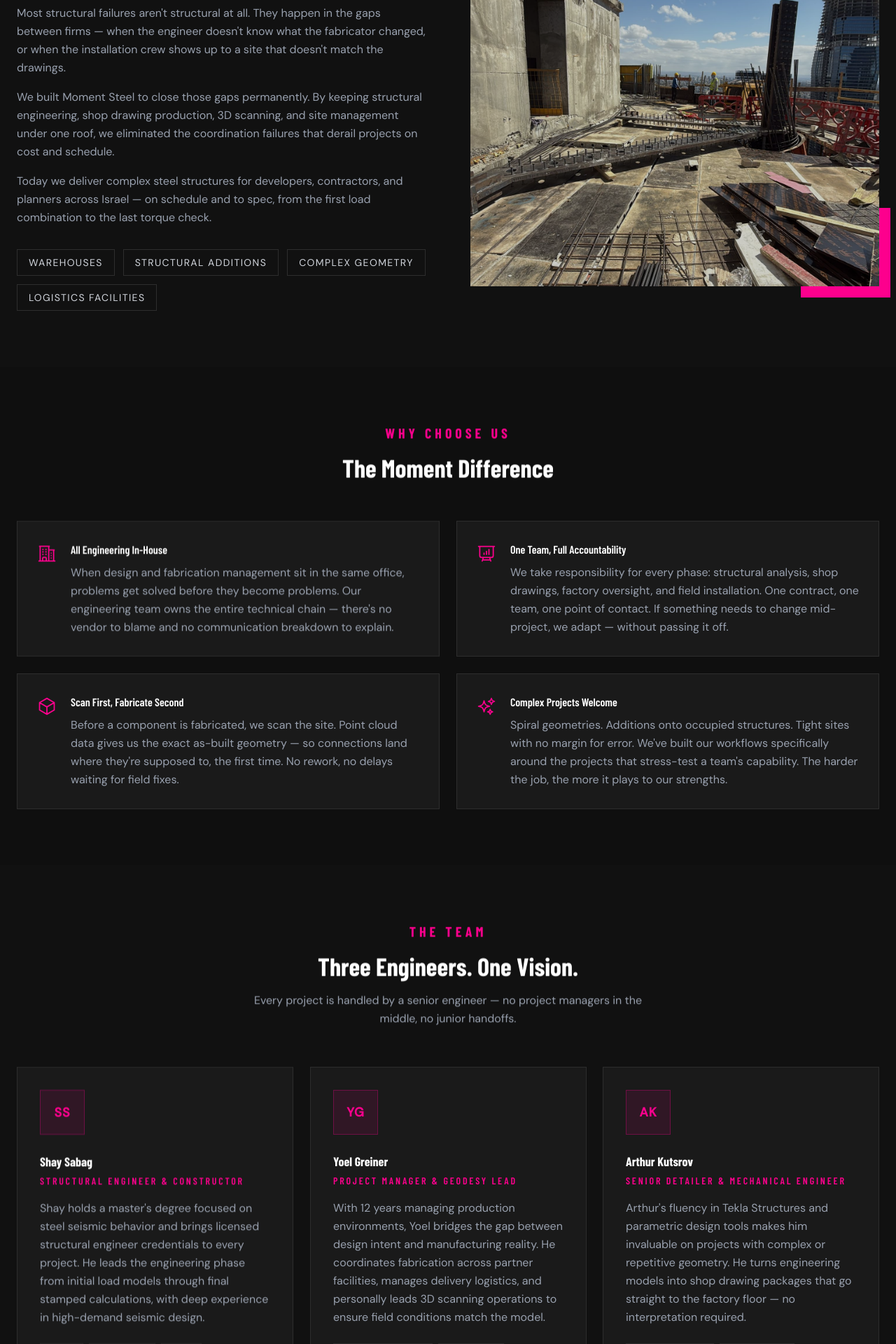
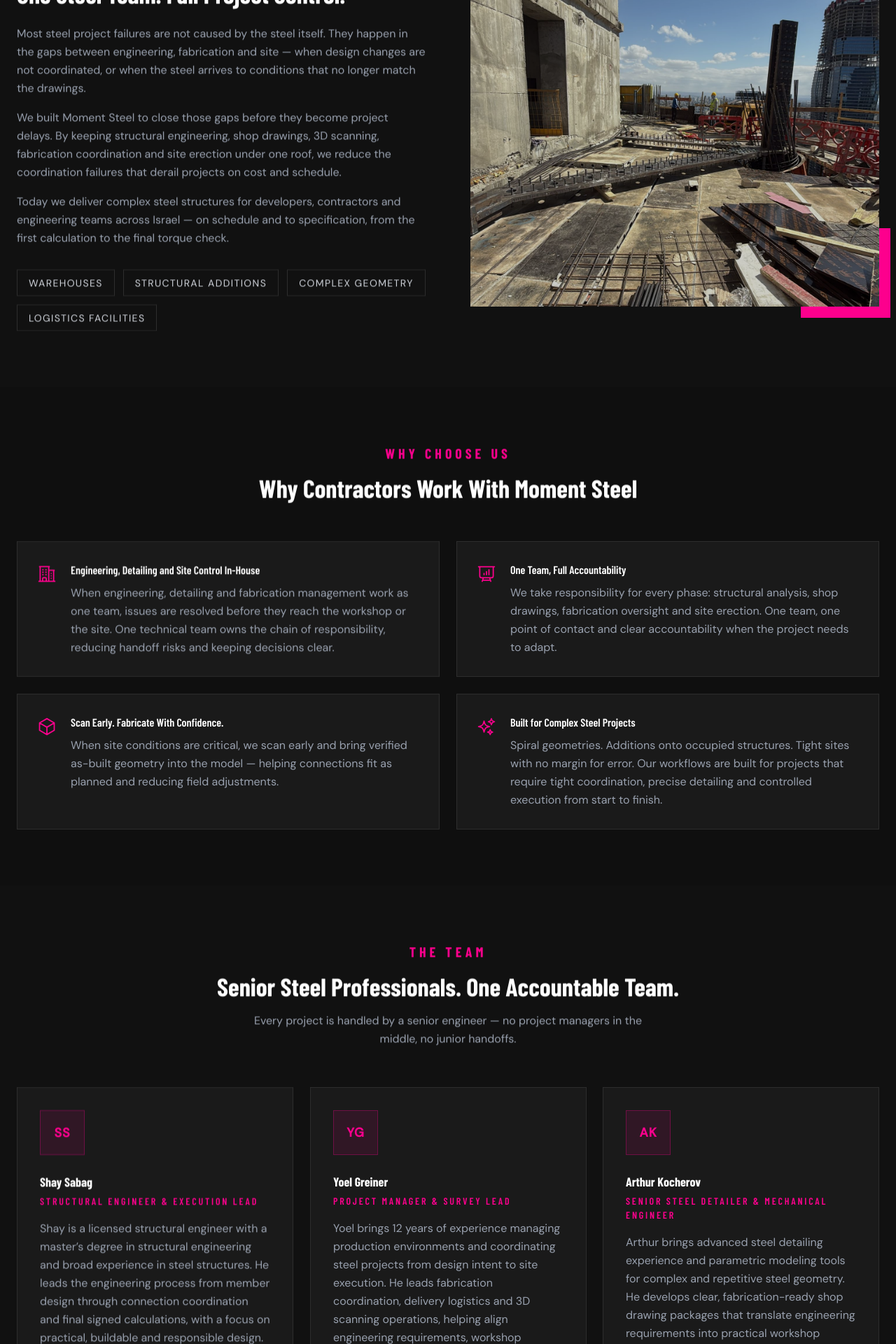
Before and after one commit to ShaySabag360/moment-steel-website, a Next.js app: page /about in a window 1280 px wide. Shown: the part 880-2800 px from the top of the page at 70% size. Built offline with nearby package versions, Linux system fonts and the light colour scheme; a web font is replaced by a local one.

Commit message:
Site-wide copy rewrite

```diff
--- a/src/app/about/page.tsx
+++ b/src/app/about/page.tsx
@@ -10,25 +10,25 @@
 const team = [
   {
     name: "Shay Sabag",
-    role: "Structural Engineer & Constructor",
+    role: "Structural Engineer & Execution Lead",
     description:
-      "Shay holds a master's degree focused on steel seismic behavior and brings licensed structural engineer credentials to every project. He leads the engineering phase from initial load models through final stamped calculations, with deep experience in high-demand seismic design.",
+      "Shay is a licensed structural engineer with a master’s degree in structural engineering and broad experience in steel structures. He leads the engineering process from member design through connection coordination and final signed calculations, with a focus on practical, buildable and responsible design.",
     tags: ["Dlubal", "IdeaStatica", "Strap", "Seismic Design"],
     initials: "SS",
   },
   {
     name: "Yoel Greiner",
-    role: "Project Manager & Geodesy Lead",
+    role: "Project Manager & Survey Lead",
     description:
-      "With 12 years managing production environments, Yoel bridges the gap between design intent and manufacturing reality. He coordinates fabrication across partner facilities, manages delivery logistics, and personally leads 3D scanning operations to ensure field conditions match the model.",
+      "Yoel brings 12 years of experience managing production environments and coordinating steel projects from design intent to site execution. He leads fabrication coordination, delivery logistics and 3D scanning operations, helping align engineering requirements, workshop production and real site conditions throughout the project with clear responsibility for practical execution.",
     tags: ["3D Laser Scanning", "Fabrication", "Logistics", "Geodesy"],
     initials: "YG",
   },
   {
-    name: "Arthur Kutsrov",
-    role: "Senior Detailer & Mechanical Engineer",
+    name: "Arthur Kocherov",
+    role: "Senior Steel Detailer & Mechanical Engineer",
     description:
-      "Arthur's fluency in Tekla Structures and parametric design tools makes him invaluable on projects with complex or repetitive geometry. He turns engineering models into shop drawing packages that go straight to the factory floor — no interpretation required.",
+      "Arthur brings advanced steel detailing experience and parametric modeling tools for complex and repetitive steel geometry. He develops clear, fabrication-ready shop drawing packages that translate engineering requirements into practical workshop information, supporting efficient production and reducing interpretation during fabrication.",
     tags: ["Tekla Structures", "Grasshopper", "Parametric Modeling", "Detailing"],
     initials: "AK",
   },
@@ -36,9 +36,9 @@
 
 const differentiators = [
   {
-    title: "All Engineering In-House",
+    title: "Engineering, Detailing and Site Control In-House",
     description:
-      "When design and fabrication management sit in the same office, problems get solved before they become problems. Our engineering team owns the entire technical chain — there's no vendor to blame and no communication breakdown to explain.",
+      "When engineering, detailing and fabrication management work as one team, issues are resolved before they reach the workshop or the site. One technical team owns the chain of responsibility, reducing handoff risks and keeping decisions clear.",
     icon: (
       <svg viewBox="0 0 24 24" fill="none" stroke="currentColor" strokeWidth={1.5} className="w-7 h-7">
         <path d="M2.25 21h19.5m-18-18v18m10.5-18v18m6-13.5V21M6.75 6.75h.75m-.75 3h.75m-.75 3h.75m3-6h.75m-.75 3h.75m-.75 3h.75M6.75 21v-3.375c0-.621.504-1.125 1.125-1.125h2.25c.621 0 1.125.504 1.125 1.125V21M3 3h12m-.75 4.5H21m-3.75 3.75h.008v.008h-.008v-.008zm0 3h.008v.008h-.008v-.008zm0 3h.008v.008h-.008v-.008z" strokeLinecap="round" strokeLinejoin="round" />
@@ -48,7 +48,7 @@
   {
     title: "One Team, Full Accountability",
     description:
-      "We take responsibility for every phase: structural analysis, shop drawings, factory oversight, and field installation. One contract, one team, one point of contact. If something needs to change mid-project, we adapt — without passing it off.",
+      "We take responsibility for every phase: structural analysis, shop drawings, fabrication oversight and site erection. One team, one point of contact and clear accountability when the project needs to adapt.",
     icon: (
       <svg viewBox="0 0 24 24" fill="none" stroke="currentColor" strokeWidth={1.5} className="w-7 h-7">
         <path d="M3.75 3v11.25A2.25 2.25 0 006 16.5h2.25M3.75 3h-1.5m1.5 0h16.5m0 0h1.5m-1.5 0v11.25A2.25 2.25 0 0118 16.5h-2.25m-7.5 0h7.5m-7.5 0l-1 3m8.5-3l1 3m0 0l.5 1.5m-.5-1.5h-9.5m0 0l-.5 1.5M9 11.25v1.5M12 9v3.75m3-6v6" strokeLinecap="round" strokeLinejoin="round" />
@@ -56,9 +56,9 @@
     ),
   },
   {
-    title: "Scan First, Fabricate Second",
+    title: "Scan Early. Fabricate With Confidence.",
     description:
-      "Before a component is fabricated, we scan the site. Point cloud data gives us the exact as-built geometry — so connections land where they're supposed to, the first time. No rework, no delays waiting for field fixes.",
+      "When site conditions are critical, we scan early and bring verified as-built geometry into the model — helping connections fit as planned and reducing field adjustments.",
     icon: (
       <svg viewBox="0 0 24 24" fill="none" stroke="currentColor" strokeWidth={1.5} className="w-7 h-7">
         <path d="M21 7.5l-9-5.25L3 7.5m18 0l-9 5.25m9-5.25v9l-9 5.25M3 7.5l9 5.25M3 7.5v9l9 5.25m0-9v9" strokeLinecap="round" strokeLinejoin="round" />
@@ -66,9 +66,9 @@
     ),
   },
   {
-    title: "Complex Projects Welcome",
+    title: "Built for Complex Steel Projects",
     description:
-      "Spiral geometries. Additions onto occupied structures. Tight sites with no margin for error. We've built our workflows specifically around the projects that stress-test a team's capability. The harder the job, the more it plays to our strengths.",
+      "Spiral geometries. Additions onto occupied structures. Tight sites with no margin for error. Our workflows are built for projects that require tight coordination, precise detailing and controlled execution from start to finish.",
     icon: (
       <svg viewBox="0 0 24 24" fill="none" stroke="currentColor" strokeWidth={1.5} className="w-7 h-7">
         <path d="M9.813 15.904L9 18.75l-.813-2.846a4.5 4.5 0 00-3.09-3.09L2.25 12l2.846-.813a4.5 4.5 0 003.09-3.09L9 5.25l.813 2.846a4.5 4.5 0 003.09 3.09L15.75 12l-2.846.813a4.5 4.5 0 00-3.09 3.09zM18.259 8.715L18 9.75l-.259-1.035a3.375 3.375 0 00-2.455-2.456L14.25 6l1.036-.259a3.375 3.375 0 002.455-2.456L18 2.25l.259 1.035a3.375 3.375 0 002.456 2.456L21.75 6l-1.035.259a3.375 3.375 0 00-2.456 2.456zM16.894 20.567L16.5 21.75l-.394-1.183a2.25 2.25 0 00-1.423-1.423L13.5 18.75l1.183-.394a2.25 2.25 0 001.423-1.423l.394-1.183.394 1.183a2.25 2.25 0 001.423 1.423l1.183.394-1.183.394a2.25 2.25 0 00-1.423 1.423z" strokeLinecap="round" strokeLinejoin="round" />
@@ -95,10 +95,10 @@
             <span className="text-[#fd008d]">We eliminated them.</span>
           </h1>
           <p className="text-gray-400 text-lg mt-8 max-w-2xl leading-relaxed">
-            We started Moment Steel on a single conviction: one team should
-            carry a project from the first structural calculation to the last
-            bolt on site. Not a relay race — a continuous sprint with full
-            accountability at every stage.
+            Moment Steel was built around one principle: one accountable team
+            should carry a steel project from the first structural calculation
+            to the last bolt on site. Not a relay race between separate firms —
+            one controlled process with accountability at every stage.
           </p>
         </div>
       </section>
@@ -112,26 +112,28 @@
                 Our Story
               </p>
               <h2 className="text-3xl md:text-4xl font-bold text-white mb-6">
-                One Roof. Full Control.
+                One Steel Team. Full Project Control.
               </h2>
               <div className="space-y-4 text-gray-400 text-base leading-relaxed">
                 <p>
-                  Most structural failures aren&apos;t structural at all. They happen
-                  in the gaps between firms — when the engineer doesn&apos;t know what
-                  the fabricator changed, or when the installation crew shows up
-                  to a site that doesn&apos;t match the drawings.
+                  Most steel project failures are not caused by the steel
+                  itself. They happen in the gaps between engineering,
+                  fabrication and site — when design changes are not
+                  coordinated, or when the steel arrives to conditions that no
+                  longer match the drawings.
                 </p>
                 <p>
-                  We built Moment Steel to close those gaps permanently. By
-                  keeping structural engineering, shop drawing production, 3D
-                  scanning, and site management under one roof, we eliminated
-                  the coordination failures that derail projects on cost and
-                  schedule.
+                  We built Moment Steel to close those gaps before they become
+                  project delays. By keeping structural engineering, shop
+                  drawings, 3D scanning, fabrication coordination and site
+                  erection under one roof, we reduce the coordination failures
+                  that derail projects on cost and schedule.
                 </p>
                 <p>
                   Today we deliver complex steel structures for developers,
-                  contractors, and planners across Israel — on schedule and to
-                  spec, from the first load combination to the last torque check.
+                  contractors and engineering teams across Israel — on schedule
+                  and to specification, from the first calculation to the final
+                  torque check.
                 </p>
               </div>
 
@@ -176,7 +178,7 @@
               Why Choose Us
             </p>
             <h2 className="text-3xl md:text-4xl font-bold text-white">
-              The Moment Difference
+              Why Contractors Work With Moment Steel
             </h2>
           </div>
 
@@ -210,7 +212,7 @@
               The Team
             </p>
             <h2 className="text-3xl md:text-4xl font-bold text-white">
-              Three Engineers. One Vision.
+              Senior Steel Professionals. One Accountable Team.
             </h2>
             <p className="text-gray-400 mt-4 max-w-xl mx-auto text-base leading-relaxed">
               Every project is handled by a senior engineer — no project
@@ -265,7 +267,7 @@
         </span>
         <div className="relative z-10 max-w-7xl mx-auto px-6 text-center">
           <h2 className="font-display font-bold text-white text-5xl md:text-6xl mb-4">
-            Tell us what you&apos;re building.
+            Tell Us About Your Steel Project.
           </h2>
           <p className="text-white/80 text-base md:text-lg mb-10 max-w-xl mx-auto">
             Share your project scope and we&apos;ll get back to you within one
--- a/src/app/page.tsx
+++ b/src/app/page.tsx
@@ -26,7 +26,7 @@
   {
     quote: (
       <>
-        Working with Moment gives you peace of mind —{" "}
+        Working with Moment gives you confidence —{" "}
         <strong className="text-white font-semibold">
           solid engineering, quality execution, and results that hold up over
           time.
@@ -41,13 +41,13 @@
   {
     quote: (
       <>
-        Moment brings together engineering expertise and rigorous execution —{" "}
+        Moment combines strong engineering expertise with meticulous execution and{" "}
         <strong className="text-white font-semibold">
-          reliable at every stage of the steel project.
+          reliability at every stage of the steel project.
         </strong>
       </>
     ),
-    name: "Ben Shugol",
+    name: "Ben Shogel",
     company: "Shikun & Binui",
     logo: "https://moment-steel.com/wp-content/uploads/2026/02/%D7%A9%D7%99%D7%9B%D7%95%D7%9F-%D7%95%D7%91%D7%99%D7%A0%D7%95%D7%99-%D7%90%D7%A4%D7%95%D7%A8-1.webp",
     logoOpacity: 0.7,
@@ -55,11 +55,11 @@
   {
     quote: (
       <>
-        Excellent partners.{" "}
+        Excellent partners to work with.{" "}
         <strong className="text-white font-semibold">
-          High-level design, execution, and installation
+          High-quality engineering, execution and erection
         </strong>{" "}
-        — and outstanding coordination with every party involved.
+        — and outstanding coordination across all project stakeholders.
       </>
     ),
     name: "Daniel Parsha",
@@ -73,27 +73,27 @@
   {
     title: "Structural Design",
     description:
-      "Full structural engineering by licensed professionals. We run calculations in Dlubal, IdeaStatica, and Strap — selecting the right tool for the structural system at hand.",
+      "Structural engineering for steel projects, from member sizing to connection design. We use advanced engineering software to select the right calculation approach for each structural system.",
   },
   {
     title: "Shop Drawings & Detailing",
     description:
-      "Fabrication-ready shop drawings produced in Tekla Structures, with parametric modeling for complex and non-standard elements — spiral forms, curved members, dense connection clusters. Every joint modeled before it's made, every drawing goes straight to the factory floor.",
+      "Fabrication-ready shop drawings and 3D models produced with advanced detailing software. We turn complex steel elements into clear, buildable information for the workshop.",
   },
   {
     title: "3D Laser Scanning",
     description:
-      "We scan the site before anything is fabricated. Point cloud data captures exact as-built geometry, so components arrive ready to install — not ready to be reworked.",
+      "Before steel goes into production, we bring the real site conditions into the model. Point cloud data captures verified as-built geometry, helping components arrive ready to fit — not waiting for field fixes.",
   },
   {
     title: "Fabrication Management",
     description:
-      "We manage production at trusted fabrication partners in Israel and overseas — regular factory visits, quality tracking, and delivery coordination so the steel shows up ready to install.",
+      "We coordinate production with trusted fabrication partners in Israel and overseas, tracking quality, schedule, documentation and delivery. so fabricated steel arrives documented, coordinated and ready for erection.",
   },
   {
     title: "Site Erection",
     description:
-      "Our team oversees erection from mobilization to final bolt torque. With in-house survey capability, we verify alignment at every stage — not just at the end.",
+      "We execute steel erection with a planned installation sequence, in-house survey tools and continuous alignment control — from mobilization to final bolt torque. With in-house survey capability, we verify alignment throughout the erection process — not only at final inspection.",
   },
 ];
 
@@ -127,9 +127,9 @@
             priority
           />
           <h1 className="text-4xl md:text-7xl font-bold text-white mb-6 leading-tight tracking-tight">
-            Engineering Steel.
+            Steel Engineering.
             <br />
-            Precision Built.
+            Fabrication Control. Site Execution.
           </h1>
           <p className="text-lg md:text-xl text-gray-300 mb-10 max-w-xl mx-auto leading-relaxed">
             Every project reaches its moment of truth. This is our moment.
@@ -191,7 +191,7 @@
               What We Do
             </p>
             <h2 className="font-display font-extrabold text-white text-4xl md:text-6xl leading-none">
-              End-to-End Steel Solutions
+              End-to-End Control for Structural Steel Projects
             </h2>
           </div>
 
@@ -349,7 +349,7 @@
             Ready to Build?
           </h2>
           <p className="text-white/80 text-base md:text-lg mb-10 max-w-xl mx-auto">
-            Tell us what you&apos;re building. We&apos;ll handle the steel — from
+            Tell Us About Your Steel Project. We&apos;ll handle the steel — from
             structural design through final erection.
           </p>
           <div className="flex flex-col sm:flex-row gap-4 justify-center">
--- a/src/components/Footer.tsx
+++ b/src/components/Footer.tsx
@@ -15,8 +15,8 @@
               className="mb-5"
             />
             <p className="text-gray-400 text-base leading-relaxed">
-              Edge to Edge Steel Solutions — from engineering and planning to
-              fabrication and on-site erection.
+              End-to-End Structural Steel Solutions — from engineering and
+              detailing to fabrication management and site erection.
             </p>
           </div>
 
```
Also changed, not shown: src/app/contact/page.tsx (+5 -5 lines), src/app/projects/page.tsx (+7 -7 lines).
